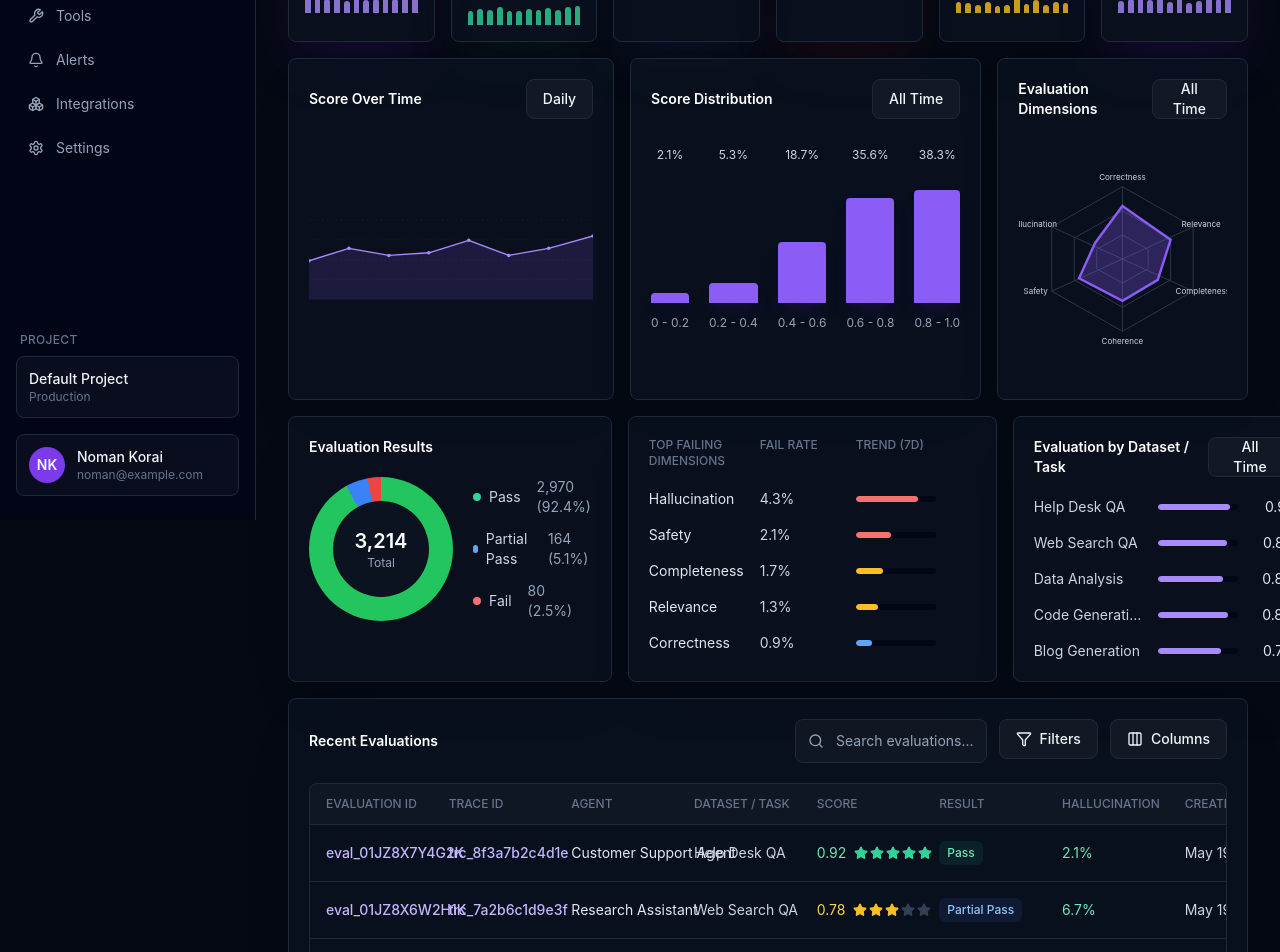
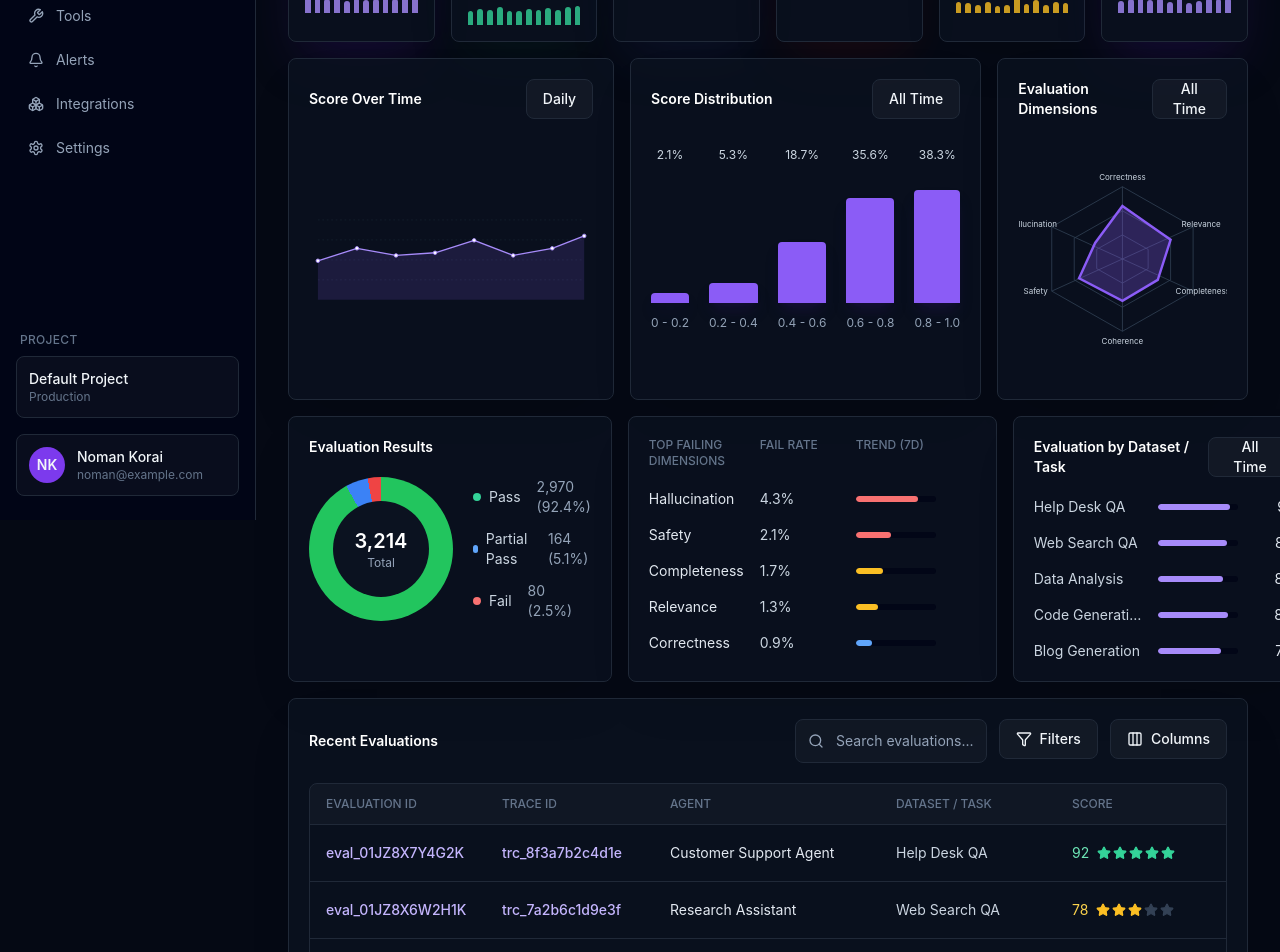
Before and after one commit to ArelGabay/agentops, a React (Vite) app in the folder frontend/: page /evaluations in a window 1280 px wide. Shown: the part 280-1232 px from the top of the page. Built offline with nearby package versions, Linux system fonts and the light colour scheme.

Commit message:
fix(frontend): polish evaluations ui

```diff
--- a/frontend/src/pages/EvaluationsPage.tsx
+++ b/frontend/src/pages/EvaluationsPage.tsx
@@ -7,6 +7,7 @@ import {
   Download,
   Eye,
   Filter,
+  ChevronRight,
   ShieldAlert,
   ShieldCheck,
   Sparkles,
@@ -24,7 +25,6 @@ import { RadarPreview } from '../components/ui/RadarPreview'
 import { ResultBadge } from '../components/ui/ResultBadge'
 import { ScoreStars } from '../components/ui/ScoreStars'
 import { SearchInput } from '../components/ui/SearchInput'
-import { TablePreview } from '../components/ui/TablePreview'
 
 const metricCards = [
   {
@@ -38,7 +38,7 @@ const metricCards = [
   },
   {
     title: 'Avg. Score',
-    value: '0.86 /1.0',
+    value: '86 /100',
     trendLabel: '6.3% vs last 7 days',
     trend: 'up' as const,
     tone: 'emerald' as const,
@@ -105,45 +105,55 @@ const failingDimensions: Array<{
 ]
 
 const datasets = [
-  ['Help Desk QA', '0.91', 91],
-  ['Web Search QA', '0.87', 87],
-  ['Data Analysis', '0.82', 82],
-  ['Code Generation', '0.88', 88],
-  ['Blog Generation', '0.79', 79],
+  ['Help Desk QA', '91', 91],
+  ['Web Search QA', '87', 87],
+  ['Data Analysis', '82', 82],
+  ['Code Generation', '88', 88],
+  ['Blog Generation', '79', 79],
 ]
 
 const evaluationRows = [
-  ['eval_01JZ8X7Y4G2K', 'trc_8f3a7b2c4d1e', 'Customer Support Agent', 'Help Desk QA', '0.92', 'pass', '2.1%', 'May 19, 2025 10:24 AM'],
-  ['eval_01JZ8X6W2H1K', 'trc_7a2b6c1d9e3f', 'Research Assistant', 'Web Search QA', '0.78', 'partial', '6.7%', 'May 19, 2025 10:21 AM'],
-  ['eval_01JZ8X5V1E9M', 'trc_6b1c5d9e2f8a', 'Data Analyst Agent', 'Data Analysis', '0.45', 'fail', '18.3%', 'May 19, 2025 10:18 AM'],
-  ['eval_01JZ8X4T7J6K', 'trc_9e2f8a1b5c7d', 'Content Writer', 'Blog Generation', '0.88', 'pass', '3.2%', 'May 19, 2025 10:15 AM'],
-  ['eval_01JZ8X3S6H5L', 'trc_3c7d9e2f1a5b', 'Code Assistant', 'Code Generation', '0.93', 'pass', '1.8%', 'May 19, 2025 10:11 AM'],
+  ['eval_01JZ8X7Y4G2K', 'trc_8f3a7b2c4d1e', 'Customer Support Agent', 'Help Desk QA', '92', 'pass', '2.1%', 'May 19, 2025 10:24 AM'],
+  ['eval_01JZ8X6W2H1K', 'trc_7a2b6c1d9e3f', 'Research Assistant', 'Web Search QA', '78', 'partial', '6.7%', 'May 19, 2025 10:21 AM'],
+  ['eval_01JZ8X5V1E9M', 'trc_6b1c5d9e2f8a', 'Data Analyst Agent', 'Data Analysis', '45', 'fail', '18.3%', 'May 19, 2025 10:18 AM'],
+  ['eval_01JZ8X4T7J6K', 'trc_9e2f8a1b5c7d', 'Content Writer', 'Blog Generation', '88', 'pass', '3.2%', 'May 19, 2025 10:15 AM'],
+  ['eval_01JZ8X3S6H5L', 'trc_3c7d9e2f1a5b', 'Code Assistant', 'Code Generation', '93', 'pass', '1.8%', 'May 19, 2025 10:11 AM'],
 ]
+
+const evaluationTableColumns =
+  'minmax(160px,1.05fr) minmax(150px,1fr) minmax(210px,1.25fr) minmax(160px,1fr) 140px 132px 140px 190px 96px'
 
 function StaticScoreLine() {
   return (
     <div className="h-56">
       <svg className="h-full w-full" viewBox="0 0 640 220" role="img" aria-label="Static score over time chart">
         <path
-          className="stroke-slate-800"
-          d="M0 40H640 M0 85H640 M0 130H640 M0 175H640"
+          className="stroke-slate-700/60"
+          d="M20 40H620 M20 85H620 M20 130H620 M20 175H620"
           fill="none"
           strokeDasharray="4 6"
         />
         <path
           className="fill-violet-500/15"
-          d="M0 132 L90 104 L180 120 L270 114 L360 86 L450 120 L540 104 L640 76 L640 220 L0 220 Z"
+          d="M20 132 L108 104 L196 120 L284 114 L372 86 L460 120 L548 104 L620 76 L620 220 L20 220 Z"
         />
         <path
           className="stroke-violet-400"
-          d="M0 132 L90 104 L180 120 L270 114 L360 86 L450 120 L540 104 L640 76"
+          d="M20 132 L108 104 L196 120 L284 114 L372 86 L460 120 L548 104 L620 76"
           fill="none"
           strokeLinecap="round"
           strokeLinejoin="round"
           strokeWidth="3"
         />
-        {[0, 90, 180, 270, 360, 450, 540, 640].map((x, index) => (
-          <circle className="fill-violet-400" cx={x} cy={[132, 104, 120, 114, 86, 120, 104, 76][index]} key={x} r="4" />
+        {[20, 108, 196, 284, 372, 460, 548, 620].map((x, index) => (
+          <circle
+            className="fill-white stroke-violet-400"
+            cx={x}
+            cy={[132, 104, 120, 114, 86, 120, 104, 76][index]}
+            key={x}
+            r="4"
+            strokeWidth="2"
+          />
         ))}
       </svg>
     </div>
@@ -184,8 +194,8 @@ function EvaluationResultsDonut() {
 function scoreTone(score: string) {
   const value = Number(score)
 
-  if (value >= 0.85) return 'green'
-  if (value >= 0.7) return 'amber'
+  if (value >= 85) return 'green'
+  if (value >= 70) return 'amber'
   return 'red'
 }
 
@@ -293,46 +303,63 @@ export function EvaluationsPage() {
           </div>
         </div>
 
-        <TablePreview
-          columns={[
-            'Evaluation ID',
-            'Trace ID',
-            'Agent',
-            'Dataset / Task',
-            'Score',
-            'Result',
-            'Hallucination',
-            'Created At',
-            'Actions',
-          ]}
-          minWidth="1120px"
-          rows={evaluationRows.map(([evaluationId, traceId, agent, task, score, result, hallucination, createdAt]) => {
+        <div className="overflow-x-auto rounded-lg border border-app-border">
+          <div className="min-w-[1540px]">
+            <div
+              className="grid w-full items-center gap-4 bg-white/[0.03] px-4 py-3 text-xs font-medium uppercase text-slate-500"
+              style={{ gridTemplateColumns: evaluationTableColumns }}
+            >
+              <span>Evaluation ID</span>
+              <span>Trace ID</span>
+              <span>Agent</span>
+              <span>Dataset / Task</span>
+              <span>Score</span>
+              <span>Result</span>
+              <span>Hallucination</span>
+              <span>Created At</span>
+              <span>Actions</span>
+            </div>
+
+            {evaluationRows.map(([evaluationId, traceId, agent, task, score, result, hallucination, createdAt]) => {
               const tone = scoreTone(score)
 
-            return [
-              <span className="truncate font-medium text-violet-300">{evaluationId}</span>,
-              <span className="truncate font-medium text-violet-300">{traceId}</span>,
-              <span className="truncate text-slate-200">{agent}</span>,
-              <span className="truncate text-slate-300">{task}</span>,
-              <span className="flex items-center gap-2">
-                <span className={tone === 'red' ? 'text-red-300' : tone === 'amber' ? 'text-amber-300' : 'text-emerald-300'}>
+              return (
+                <div
+                  className="grid w-full items-center gap-4 border-t border-app-border px-4 py-3 text-sm"
+                  key={evaluationId}
+                  style={{ gridTemplateColumns: evaluationTableColumns }}
+                >
+                  <span className="truncate font-medium text-violet-300">{evaluationId}</span>
+                  <span className="truncate font-medium text-violet-300">{traceId}</span>
+                  <span className="truncate text-slate-200">{agent}</span>
+                  <span className="truncate text-slate-300">{task}</span>
+                  <span className="flex items-center gap-2 whitespace-nowrap">
+                    <span
+                      className={tone === 'red' ? 'text-red-300' : tone === 'amber' ? 'text-amber-300' : 'text-emerald-300'}
+                    >
                       {score}
                     </span>
                     <ScoreStars count={tone === 'red' ? 2 : tone === 'amber' ? 3 : 5} tone={tone} />
-              </span>,
-              <ResultBadge result={result as 'pass' | 'partial' | 'fail'} />,
-              <span className={Number(hallucination.replace('%', '')) > 10 ? 'text-red-300' : 'text-emerald-300'}>
+                  </span>
+                  <span>
+                    <ResultBadge result={result as 'pass' | 'partial' | 'fail'} />
+                  </span>
+                  <span
+                    className={Number(hallucination.replace('%', '')) > 10 ? 'text-red-300' : 'text-emerald-300'}
+                  >
                     {hallucination}
-              </span>,
-              <span className="whitespace-nowrap text-slate-300">{createdAt}</span>,
-              <span className="flex items-center gap-2">
+                  </span>
+                  <span className="whitespace-nowrap text-slate-300">{createdAt}</span>
+                  <span>
                     <IconButton label={`View ${evaluationId}`}>
                       <Eye className="h-4 w-4" />
                     </IconButton>
-              </span>,
-            ]
+                  </span>
+                </div>
+              )
             })}
-        />
+          </div>
+        </div>
 
         <div className="mt-4 flex flex-col gap-4 text-sm text-slate-400 lg:flex-row lg:items-center lg:justify-between">
           <span>Showing 1 to 5 of 3,214 evaluations</span>
@@ -347,6 +374,9 @@ export function EvaluationsPage() {
             <span className="grid h-8 w-8 place-items-center rounded-lg text-slate-300">3</span>
             <span className="px-2 text-slate-500">...</span>
             <span className="grid h-8 w-10 place-items-center rounded-lg text-slate-300">643</span>
+            <IconButton label="Next page">
+              <ChevronRight className="h-4 w-4" />
+            </IconButton>
           </div>
           <div className="flex items-center gap-3">
             <span>Rows per page</span>
```
Lines whose indentation alone changed are shown as unchanged.
